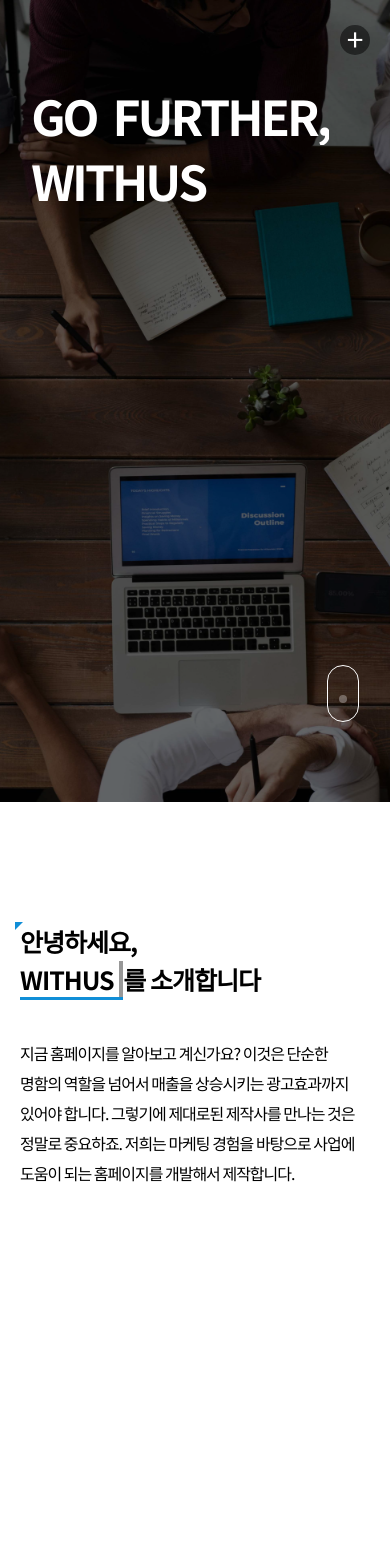
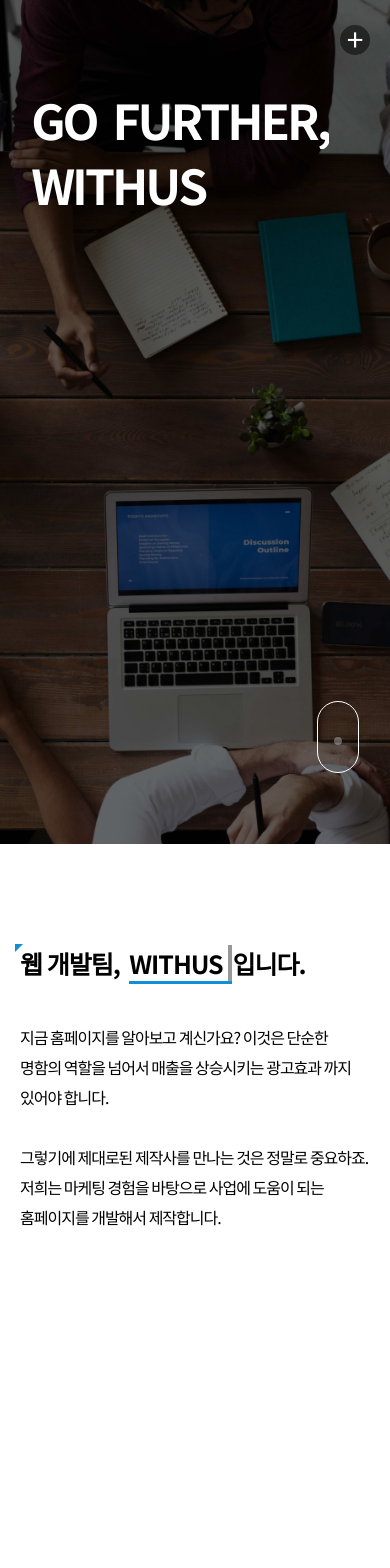
Before and after one commit to hbeautyacademy/hbeautyacademy, a React (Create React App) app: page / in a window 390 px wide. Shown: the top 1568 px of the page. Built offline with nearby package versions, Linux system fonts and the light colour scheme.

Commit message:
일단 포폴 제외하고 예쁘게 css 다듬음.. 좀 쉬자

```diff
--- a/src/App.css
+++ b/src/App.css
@@ -492,7 +492,7 @@ a {
 
 @media (max-width:834px) {
   .intro-spot {
-    height: 95vh;
+    height: 100vh;
   }
   .intro-spot__txt-con {
     left: 8%;
@@ -511,8 +511,8 @@ a {
   .intro-spot__scroll {
     top: 83%;
     right: 8%;
-    width: 30px;
-    height: 55px;
+    width: 40px;
+    height: 70px;
     &::before {
       width: 8px;
       height: 8px;
@@ -642,7 +642,7 @@ a {
 
 @media (max-width:834px) {
   .intro-brand {
-    padding: 120px 0 0 0;
+    padding: 100px 0 0 0;
   }
 
   .intro-brand__con {
@@ -1585,6 +1585,15 @@ a {
   opacity: 1;
 }
 
+.display-in-block-pc {
+  display: inline-block;
+}
+
+.display-in-block-mo {
+  display: none;
+}
+
+
 .display-block-mo {
   display: none;
 }
@@ -1627,10 +1636,18 @@ a {
     opacity: 1;
   }
 
+  .display-in-block-pc {
+    display: none;
+  }
+
   .display-none-mo {
     display: none;
   }
 
+  .display-in-block-mo {
+    display: inline-block;
+  }
+
   .display-block-mo {
     display: block;
   }
--- a/src/routes/Intro.js
+++ b/src/routes/Intro.js
@@ -109,9 +109,9 @@ export default function Intro(){
                     }}>
                         <div className={`intro-brand__triangle up--start  + ${useScroll('.intro-brand__triangle', 0.90).isShow ? 'up--end1' : ''}`}></div>
                         <span className={`intro-brand__txt-title up--start  + ${useScroll('.intro-brand__triangle', 0.90).isShow ? 'up--end1' : ''}`}>
-                            안녕하세요,<br className='display-block-mo'/><span className='typing-txt' dangerouslySetInnerHTML={{__html: typingTxt}}></span>를 소개합니다
+                            웹 개발팀,&nbsp;&nbsp;<span className='typing-txt' dangerouslySetInnerHTML={{__html: typingTxt}}></span><span className='display-in-block-pc'>를 소개합니다.</span><span className='display-in-block-mo'>입니다.</span>
                         </span>
-                        <span className={`intro-brand__txt-sub up--start  + ${useScroll('.intro-brand__txt-sub', 0.90).isShow ? 'up--end1' : ''}`}>지금 홈페이지를 알아보고 계신가요? 이것은 단순한 명함의 역할을 넘어서 <span>매출을 상승시키는 광고효과</span>까지 있어야 합니다. 그렇기에 제대로된 제작사를 만나는 것은 정말로 중요하죠. 저희는 마케팅 경험을 바탕으로 사업에 도움이 되는 홈페이지를 <span> 개발해서 제작</span>합니다.</span>
+                        <span className={`intro-brand__txt-sub up--start  + ${useScroll('.intro-brand__txt-sub', 0.90).isShow ? 'up--end1' : ''}`}>지금 홈페이지를 알아보고 계신가요? 이것은 단순한 명함의 역할을 넘어서 매출을 상승시키는 광고효과 까지 있어야 합니다. <span className='display-block-mo'><br/></span>그렇기에 제대로된 제작사를 만나는 것은 정말로 중요하죠. 저희는 마케팅 경험을 바탕으로 사업에 도움이 되는 홈페이지를 개발해서 제작합니다.</span>
                     </div>
 
                 </div>
@@ -126,7 +126,7 @@ export default function Intro(){
                 <div className='intro-detail__con'>
                     <div className='intro-detail__header-con'>
                         <div className={`intro-detail__header-txt up--start  + ${useScroll('.intro-detail__header-txt', 0.90).isShow ? 'up--end1' : ''}`}>
-                            왜 우리에게 웹사이트를<br/>맡겨야 할까요?
+                            왜 우리에게 홈페이지를<br/>맡겨야 할까요?
                         </div>
                     </div>
                     <div className='intro-detail__content-con'>
```
